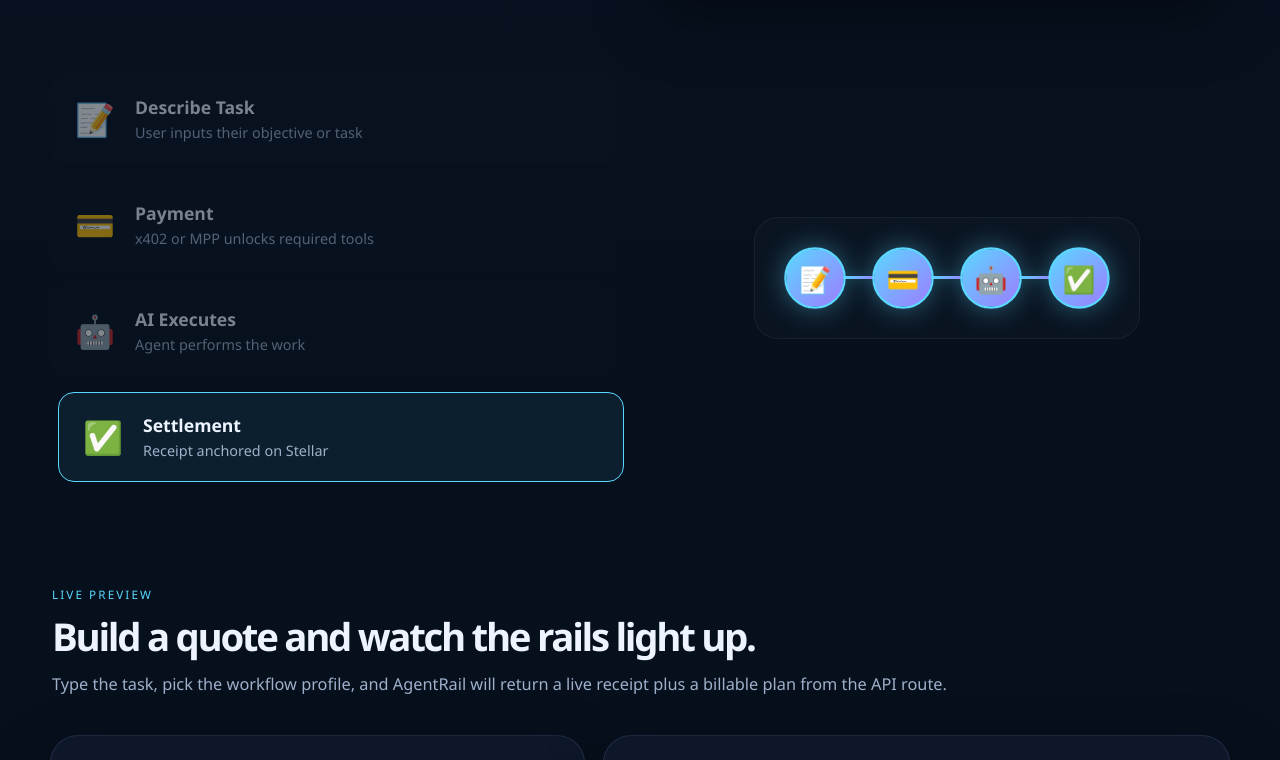
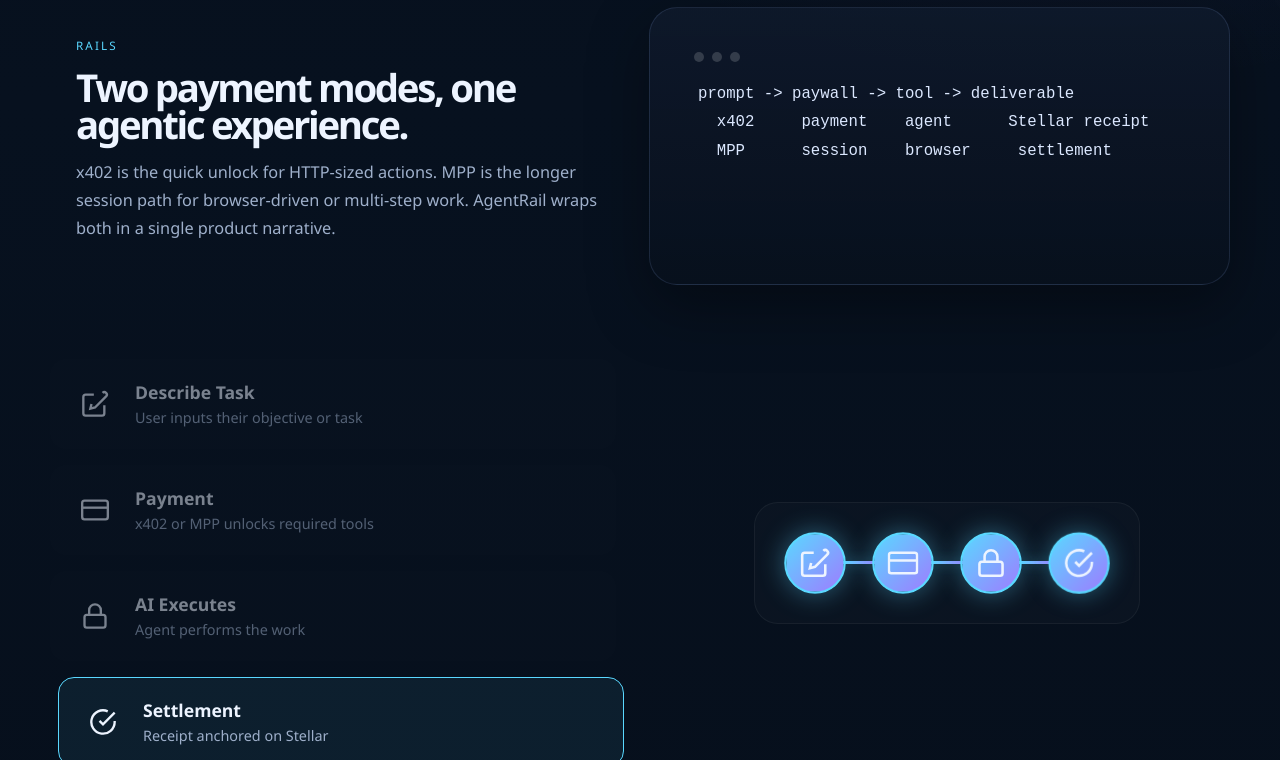
Before and after one commit to Saber1Y/AgentRail, a Next.js app: page / in a window 1280 px wide. Shown: the part 1700-2460 px from the top of the page. Built offline with nearby package versions, Linux system fonts and the light colour scheme.

Commit message:
fix: center stats counter and complete emoji removal

```diff
--- a/app/components/HowItWorks.jsx
+++ b/app/components/HowItWorks.jsx
@@ -4,22 +4,42 @@
 
 const STEPS = [
   {
-    icon: "📝",
+    icon: (
+      <svg width="28" height="28" viewBox="0 0 24 24" fill="none" stroke="currentColor" strokeWidth="2">
+        <path d="M11 4H4a2 2 0 00-2 2v14a2 2 0 002 2h14a2 2 0 002-2v-7"/>
+        <path d="M18.5 2.5a2.121 2.121 0 013 3L12 15l-4 1 1-4 9.5z"/>
+      </svg>
+    ),
     title: "Describe Task",
     description: "User inputs their objective or task",
   },
   {
-    icon: "💳",
+    icon: (
+      <svg width="28" height="28" viewBox="0 0 24 24" fill="none" stroke="currentColor" strokeWidth="2">
+        <rect x="1" y="4" width="22" height="16" rx="2" ry="2"/>
+        <line x1="1" y1="10" x2="23" y2="10"/>
+      </svg>
+    ),
     title: "Payment",
     description: "x402 or MPP unlocks required tools",
   },
   {
-    icon: "🤖",
+    icon: (
+      <svg width="28" height="28" viewBox="0 0 24 24" fill="none" stroke="currentColor" strokeWidth="2">
+        <rect x="3" y="11" width="18" height="11" rx="2" ry="2"/>
+        <path d="M7 11V7a5 5 0 0110 0v4"/>
+      </svg>
+    ),
     title: "AI Executes",
     description: "Agent performs the work",
   },
   {
-    icon: "✅",
+    icon: (
+      <svg width="28" height="28" viewBox="0 0 24 24" fill="none" stroke="currentColor" strokeWidth="2">
+        <path d="M22 11.08V12a10 10 0 11-5.93-9.14"/>
+        <polyline points="22,4 12,14.01 9,11.01"/>
+      </svg>
+    ),
     title: "Settlement",
     description: "Receipt anchored on Stellar",
   },
@@ -77,9 +97,8 @@
       <div className="how-visual">
         <div className="how-flow">
           {STEPS.map((step, i) => (
-            <>
+            <div key={i} style={{ display: "contents" }}>
               <div
-                key={i}
                 className={`how-node ${activeStep >= i ? "lit" : ""}`}
               >
                 {step.icon}
@@ -89,7 +108,7 @@
                   className={`how-connector ${activeStep > i ? "lit" : ""}`}
                 />
               )}
-            </>
+            </div>
           ))}
         </div>
       </div>
--- a/app/globals.css
+++ b/app/globals.css
@@ -1695,9 +1695,10 @@
   display: flex;
   justify-content: center;
   gap: 48px;
-  padding: 32px 0;
+  padding: 32px;
   border-top: 1px solid rgba(255, 255, 255, 0.05);
   margin-top: 48px;
+  flex-wrap: wrap;
 }
 
 .stat-item {
```
